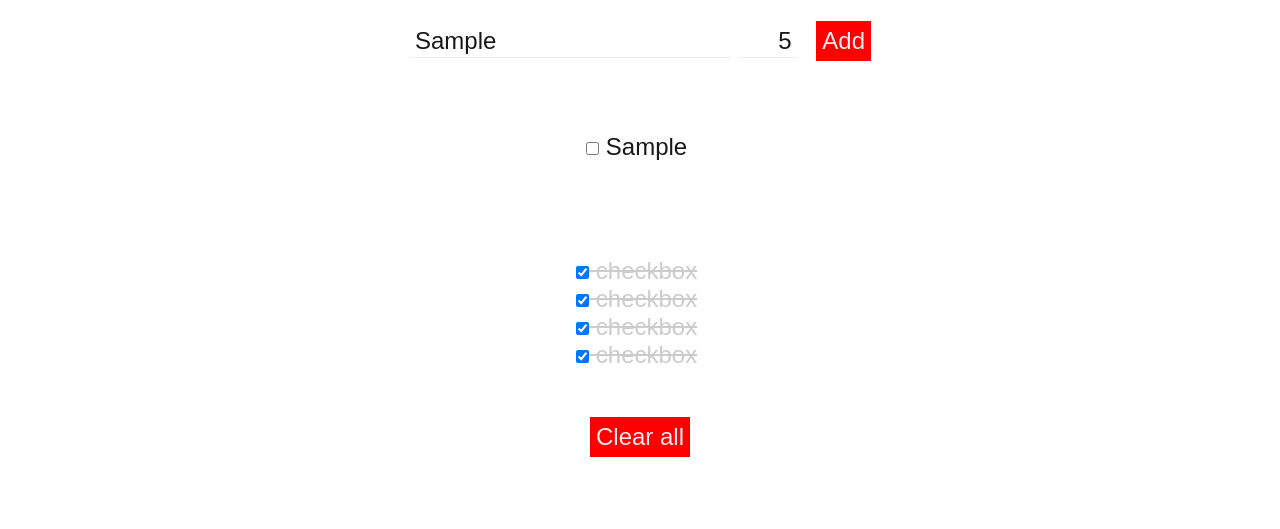
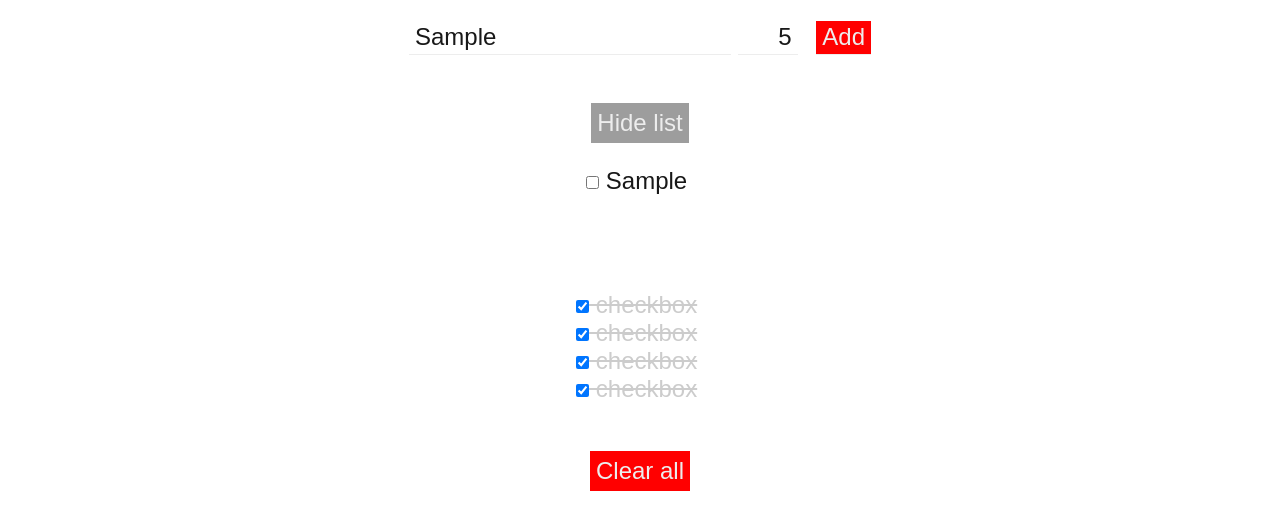
Before and after one commit to kuwood/shoppingListApp, a plain HTML site: page index.html in a window 1280 px wide. Both pictures are taken after typing "Sample", "5" into the empty fields and a click on the button "Add". Shown: the part 123-652 px from the top of the page. Drawn offline with nearby package versions, Linux system fonts and the light colour scheme.

Commit message:
Add hide button with hide todo functionality

```diff
--- a/css/style.css
+++ b/css/style.css
@@ -26,6 +26,25 @@ header h1 {
   font-size: 2em;
   margin: 0;
   line-height: 2.5em;
+}
+
+i {
+  margin-left: 0.5em;
+}
+
+button, input[type=button] {
+  border: none;
+  text-decoration: none;
+  background-color: red;
+  color: #ededed;
+  padding: 0.25em;
+}
+
+.showhide {
+  display: block;
+  text-align: center;
+  margin: auto;
+  background-color: #9d9d9d;
 }
 
 .content {
@@ -63,23 +82,13 @@ header h1 {
   padding: 1em 0em 1em 0em;
 }
 
-button, input[type=button] {
-  border: none;
-  text-decoration: none;
-  background-color: red;
-  color: #ededed;
-  padding: 0.25em;
-}
-
 .todoQuantity, .todo, .complete, .quantityComplete {
   text-align: left;
   display: inline-block;
   vertical-align: text-top;
 }
 
-i {
-  margin-left: 0.5em;
-}
+
 /**.todoQuantity {
     padding-left: 1em;
 }**/
--- a/index.html
+++ b/index.html
@@ -25,7 +25,7 @@
     </div>
   </section>
   <section class="itemlist">
-    <div class="content">
+    <div class="content todoContent">
       <ul class="todo">
       </ul>
       <ul class="todoQuantity">
--- a/js/app.js
+++ b/js/app.js
@@ -1,3 +1,4 @@
+//remove item feature
 deleteme = function (ul) {
   $(ul).on('mouseenter','li', function() {
     $(this).append('<i class="fa fa-times" aria-hidden="true"></i>')
@@ -10,6 +11,13 @@ deleteme = function (ul) {
     $('i').remove()
 })};
 
+showhidebutton = function() {
+  if ($('.showhide').length == 0
+   && $('.todo').children().length > 0) {
+    $('.todoContent').prepend('<button class="showhide">Hide list</button>')
+  }
+}
+
 $(document).ready(function() {
   //new item feature
   $('#submit').click(function() {
@@ -17,7 +25,14 @@ $(document).ready(function() {
      + $('#itemname').val() + '</li>')
     /**$('.todoQuantity').prepend('<li> '
      + $('#quantity').val() + '</li>')**/
+    showhidebutton()
   })
+
+  //show/hide todo list feature
+  $('.todoContent').on('click','button', function(event) {
+    $('.todo').hide()
+  })
+
   //remove item feature
   deleteme('.complete')
   deleteme('.todo')
```
